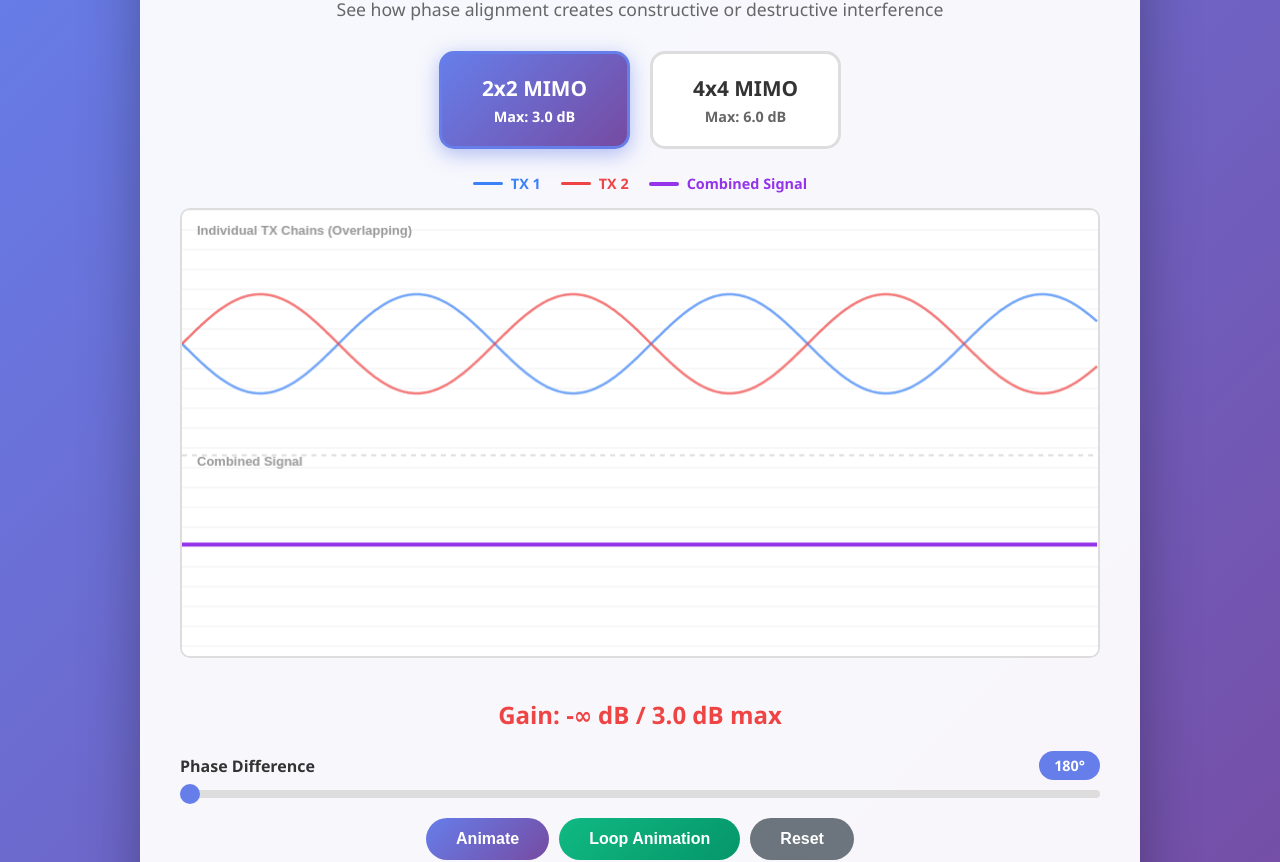
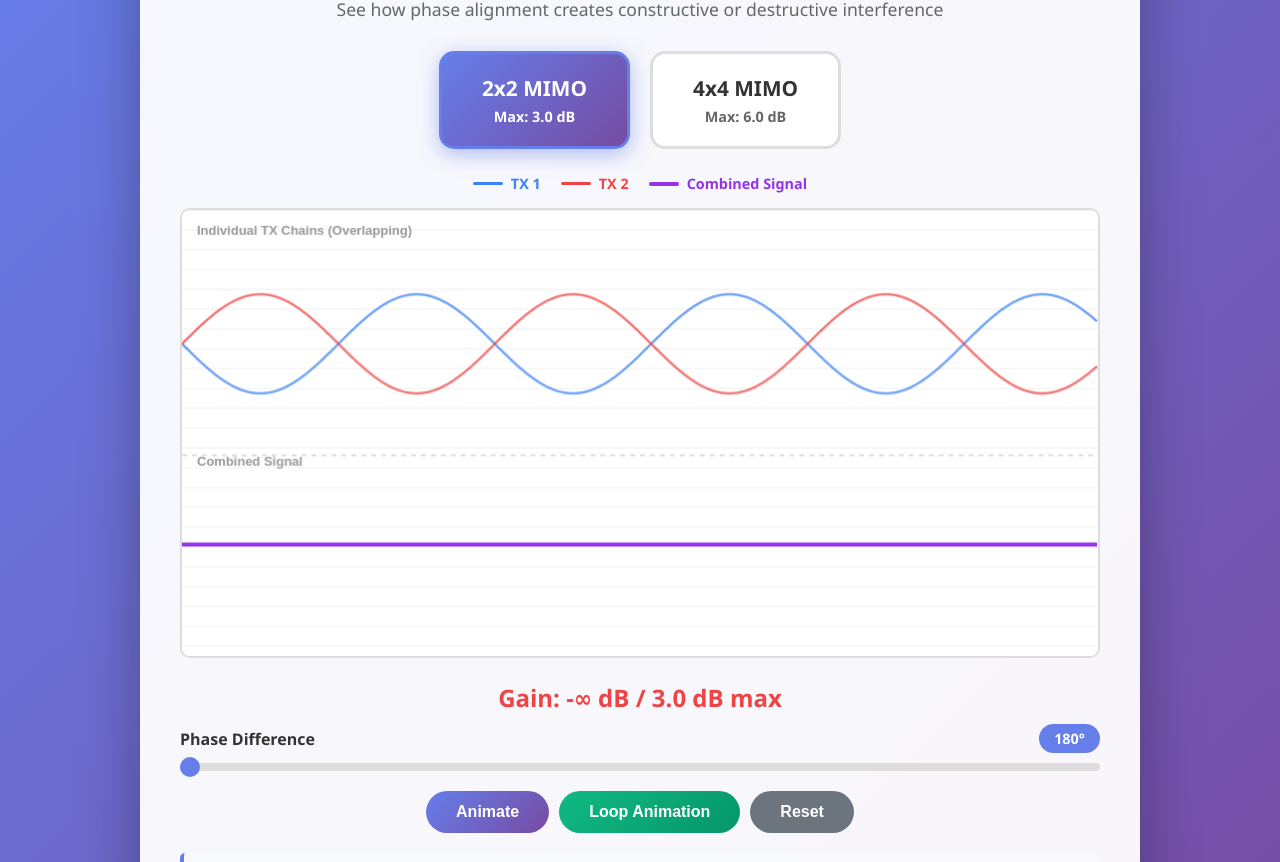
Before and after one commit to danryan06/MIMO-Visualizer, a plain HTML site: page index.html in a window 1280 px wide. Shown: the part 116-978 px from the top of the page. Drawn offline with Linux system fonts and the light colour scheme.

Commit message:
Reduce spacing to bring controls higher on page

```diff
--- a/index.html
+++ b/index.html
@@ -96,14 +96,14 @@
             border: 2px solid #ddd;
             border-radius: 10px;
             background: white;
-            margin-bottom: 20px;
+            margin-bottom: 10px;
         }
 
         .controls {
             display: flex;
             flex-direction: column;
             gap: 20px;
-            margin-top: 20px;
+            margin-top: 10px;
         }
 
         .slider-container {
@@ -225,7 +225,7 @@
             font-size: 1.5em;
             font-weight: bold;
             color: #667eea;
-            margin: 15px 0;
+            margin: 8px 0;
         }
 
         .legend {
```
